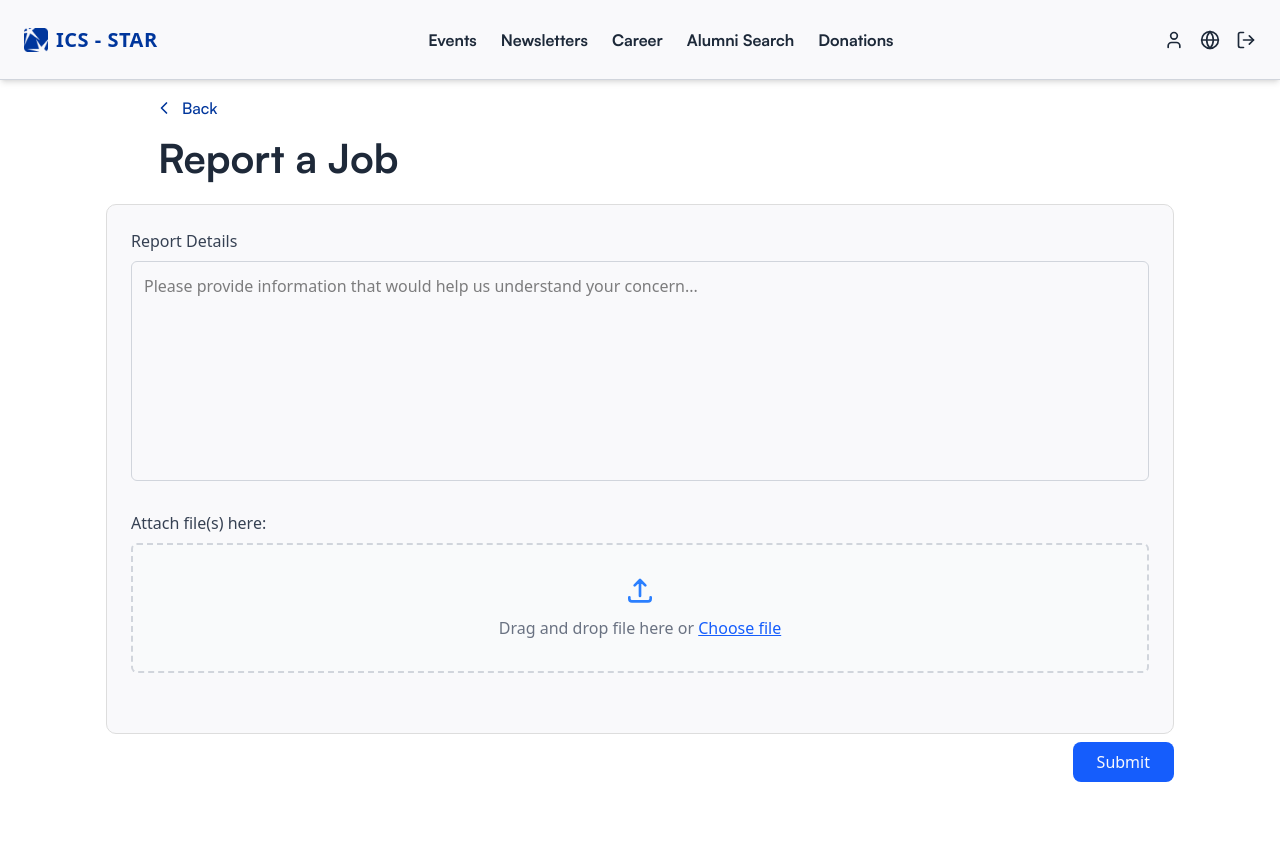
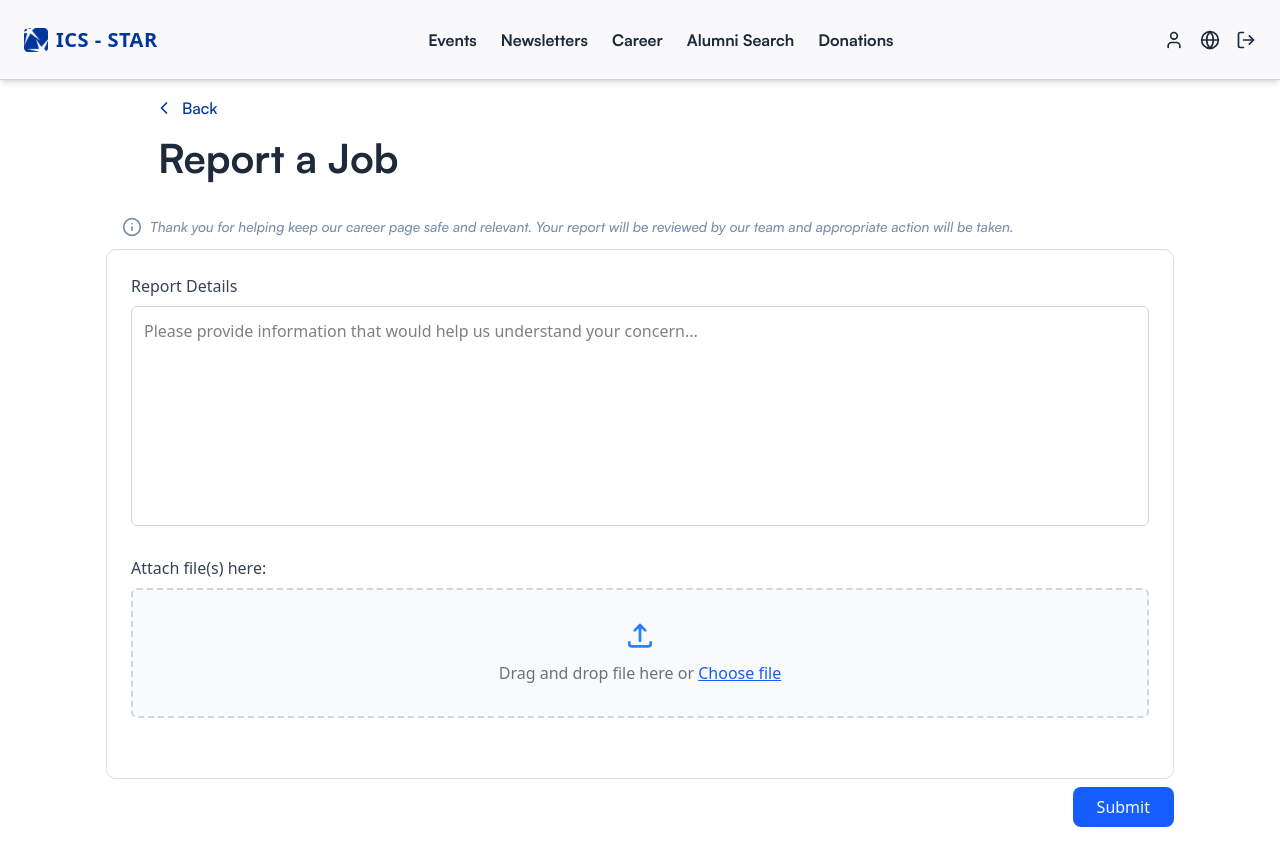
Before and after one commit to cazhiareese/ICS-STAR, a React (Vite) app in the folder app/: page /alumni/jobPosting/report/1 in a window 1280 px wide. Before the commit the page ends 800 px from the top, so only its background shows below. Built offline with nearby package versions, Linux system fonts and the light colour scheme; no server answers.

Commit message:
feat: warning on start text implemented

```diff
--- a/app/src/RootPages/AlumniPages/job-posting/reportjobposting.jsx
+++ b/app/src/RootPages/AlumniPages/job-posting/reportjobposting.jsx
@@ -4,6 +4,7 @@ import { useParams } from "react-router-dom";
 import BackButton from "../../../components/backbutton";
 import JobSectionHeader from "./jobcomponent/jobsectionheader";
 import JobOverviewCard from "./jobcomponent/joboverview";
+import { Info } from "lucide-react";
 
 function ReportJobPosting() {
   const [jobOverview, setJobOverview] = useState(null);
@@ -39,8 +40,14 @@ function ReportJobPosting() {
         <BackButton label="Back" />
       </div>
       <JobSectionHeader title="Report a Job" />
+      <div className="flex items-center gap-2 w-full max-w-3xl px-4 py-3  text-neutral-c sm:max-w-[1100px]">
+        <Info className="w-5 h-5 flex-shrink-0" />
+        <span className="text-[12px] sm:text-[14px] font-satoshi-medium-italic text-center sm:text-left">
+        Thank you for helping keep our career page safe and relevant. Your report will be reviewed by our team and appropriate action will be taken.
+        </span>
+      </div>
       {jobOverview && <JobOverviewCard overview={jobOverview} />}
-      <div className="max-w-[1100px] mx-auto bg-white rounded-[10px] border border-disabled p-6 space-y-6 h-[530px]">
+      <div className="max-w-[1100px] mx-auto bg-whitey rounded-[10px] border border-disabled p-6 space-y-6 h-[530px]">
         {/* Report Details */}
         <div>
           <label className="block font-medium text-gray-700 mb-2">
```
